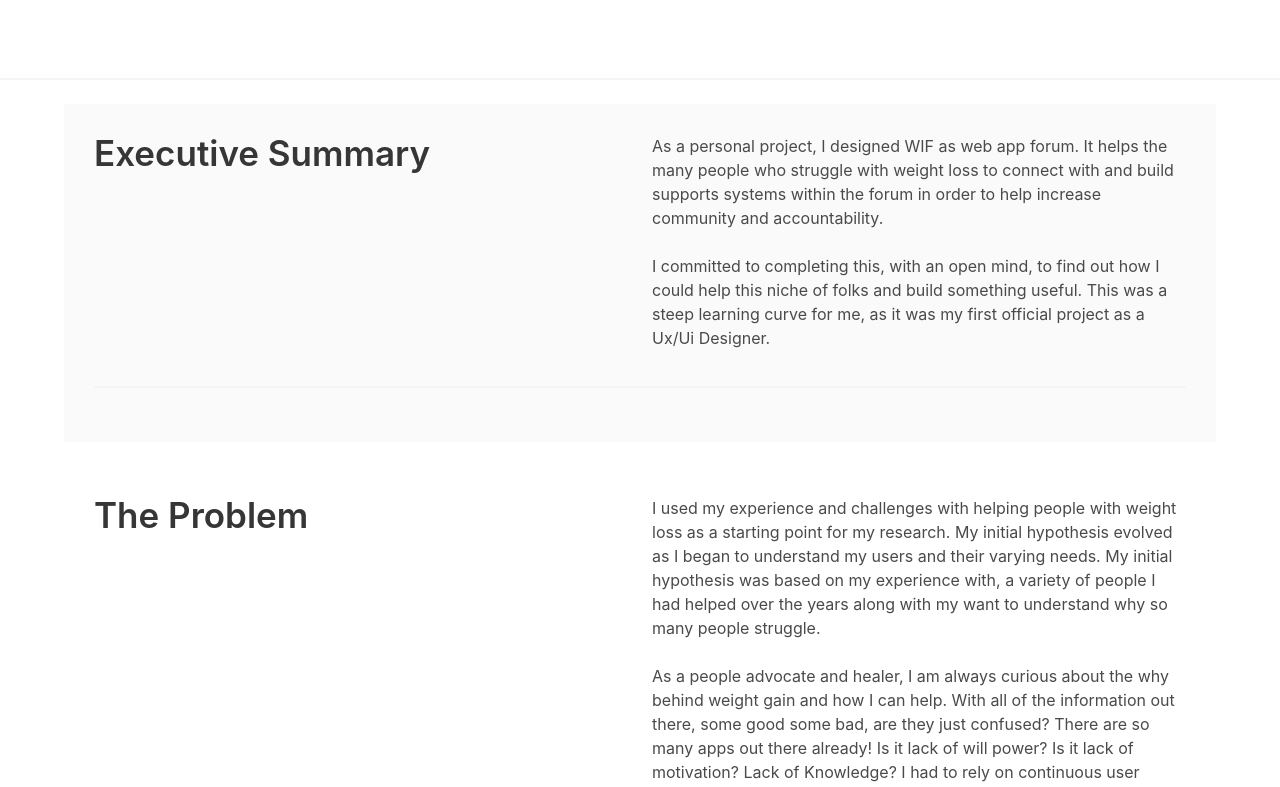
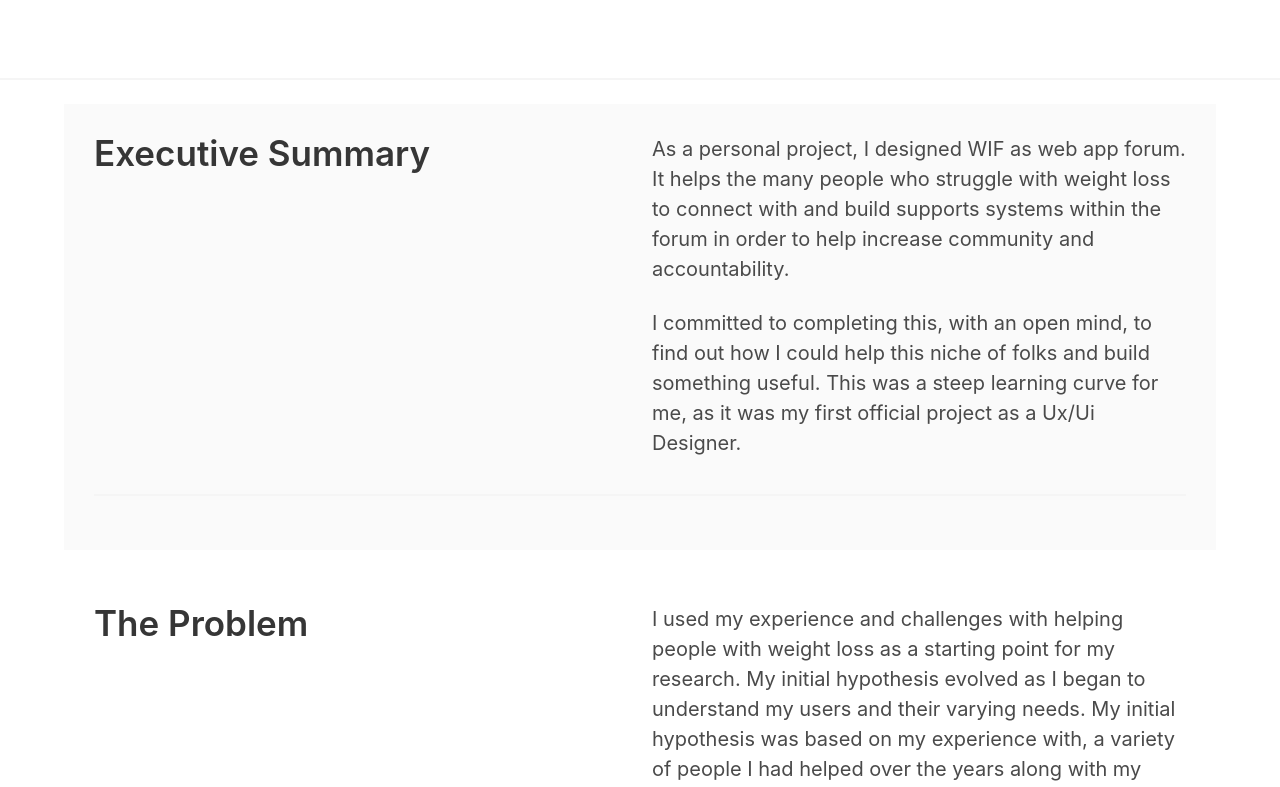
Before and after one commit to Morticia007/bulma-portfolio, a React (Create React App) app: page /work in a window 1280 px wide. Shown: the part 1540-2327 px from the top of the page. Built offline with nearby package versions, Linux system fonts and the light colour scheme.

Commit message:
Change font size

```diff
--- a/src/Content.js
+++ b/src/Content.js
@@ -12,13 +12,13 @@ function Content({ heading, firstP, secondP }) {
     >
       <div className='columns'>
         <h2 className='column'>{heading}</h2>
-        <p style={{ fontSize: '1.2rem' }} className='column is-size-6'>
+        <p style={{ fontSize: 20 }} className='column'>
           {firstP}
         </p>
       </div>
       <div className='columns'>
         <div className='column'></div>
-        <p style={{ fontSize: '1.2rem' }} className='column is-size-6'>
+        <p style={{ fontSize: 20 }} className='column'>
           {secondP}
         </p>
       </div>
```
